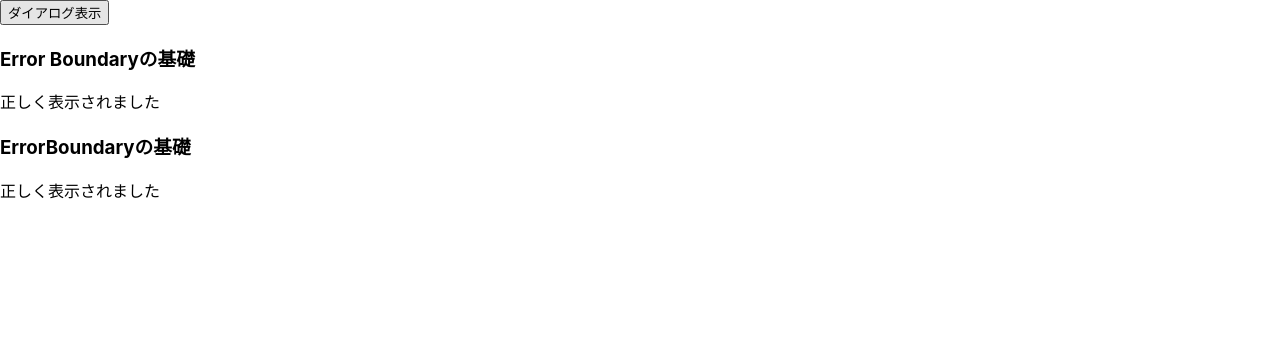
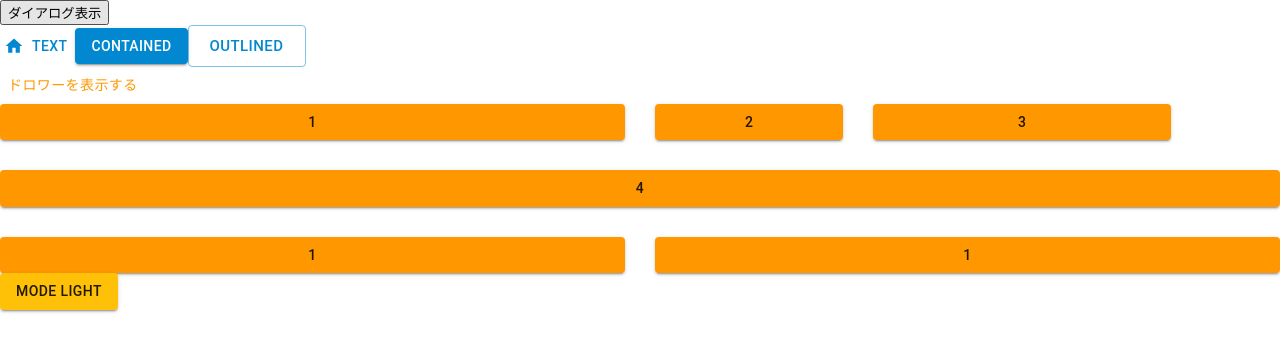
Before and after one commit to shunmakk/react-pratice-advance1, a React (Create React App) app: page / in a window 1280 px wide. Shown: the top 352 px of the page. Built offline with nearby package versions, Linux system fonts and the light colour scheme.

Commit message:
MUI続きまで

```diff
--- a/package.json
+++ b/package.json
@@ -5,6 +5,7 @@
   "dependencies": {
     "@emotion/react": "^11.11.3",
     "@emotion/style": "^0.8.0",
+    "@emotion/styled": "^11.11.0",
     "@mui/icons-material": "^5.15.7",
     "@mui/material": "^5.15.7",
     "@testing-library/jest-dom": "^5.17.0",
@@ -13,6 +14,7 @@
     "react": "^18.2.0",
     "react-dom": "^18.2.0",
     "react-error-boundary": "^4.0.12",
+    "react-hook-form": "^7.50.1",
     "react-scripts": "5.0.1",
     "web-vitals": "^2.1.4"
   },
--- /dev/null
+++ b/src/Components/Material.css
@@ -0,0 +1,3 @@
+.font{
+    text-transform: none;
+}
--- a/src/Components/MaterialBasic.js
+++ b/src/Components/MaterialBasic.js
@@ -0,0 +1,17 @@
+import React from 'react';
+import { Button } from '@mui/material';
+import { Home } from '@mui/icons-material';
+import './Material.css';
+
+const MaterialBasic = () => {
+  return (
+    <>
+      {/* startIcon プロパティにアイコンコンポーネントを指定する */}
+      <Button variant='text' color='info' startIcon={<Home />}>Text</Button>
+      <Button variant='contained'  color='info'>Contained</Button>
+      <Button variant='outlined' color='info' size='large'>Outlined</Button>
+    </>
+  );
+};
+
+export default MaterialBasic;
--- /dev/null
+++ b/src/Components/MaterialDrawer.js
@@ -0,0 +1,45 @@
+import { useState } from "react";
+import {Home, Mail , Info, AccountTree}  from '@mui/icons-material'
+import {Box, Button, Drawer, List, ListItem, ListItemButton, ListItemText, ListItemIcon} from '@mui/material'
+
+//表示用のメニュー
+const menu = [
+    {title: 'ホーム', href: 'home.html', icon: <Home />},
+    {title: 'お問い合わせ', href: 'contact.html', icon: <Mail />},
+    {title: '会社概要', href: 'comapany.html', icon: <Info />},
+    {title: 'サイトマップ', href: 'sitemap.html', icon: <AccountTree />}
+];
+
+
+const MaterialDrawer = () => {
+
+    //ドロワー開閉のためのフラグ
+    const [show, setShow] = useState(false);
+    //ボタンクリック時に呼び起こされるハンドラー
+    const handleDrew = () => setShow(!show);
+
+  return (
+    <>
+    <Button onClick={handleDrew}>ドロワーを表示する</Button>
+    <Drawer anchor="left" open={show}>
+     <Box sx={{height: '100vh'}} onClick={handleDrew}>
+        <List>
+       {/* あらかじめ用意された配列をメニューとして展開 */}
+       {menu.map(obj => {
+           return(
+               <ListItem key={obj.title}>
+                  <ListItemButton href={obj.href}>
+                 <ListItemIcon>{obj.icon}</ListItemIcon>
+                 <ListItemText primary={obj.title}/>
+                  </ListItemButton>
+               </ListItem>
+           )
+       })}
+       </List>
+     </Box>
+    </Drawer>
+    </>
+  )
+}
+
+export default MaterialDrawer
--- /dev/null
+++ b/src/Components/MaterialGrid.js
@@ -0,0 +1,29 @@
+import React from 'react';
+import { Button, Grid } from '@mui/material';
+
+const MaterialGrid = () => {
+  return (
+    <Grid container spacing={3}>
+      <Grid item xs={12} sm={9} md={6}>
+        <Button variant='contained' fullWidth>1</Button>
+      </Grid>
+      <Grid item xs={12} sm={3} md={2}>
+        <Button variant='contained' fullWidth>2</Button>
+      </Grid>
+      <Grid item xs={12} sm={12} md={3}>
+        <Button variant='contained' fullWidth>3</Button>
+      </Grid>
+      <Grid item xs={12}>
+        <Button variant='contained' fullWidth>4</Button>
+      </Grid>
+      <Grid item xs={6}>
+        <Button variant='contained' fullWidth>1</Button>
+      </Grid>
+      <Grid item xs={6}>
+        <Button variant='contained' fullWidth>1</Button>
+      </Grid>
+    </Grid>
+  );
+};
+
+export default MaterialGrid;
--- /dev/null
+++ b/src/Components/theme.js
@@ -0,0 +1,20 @@
+//MUIのテーマを定義する
+import { createTheme } from "@mui/material";
+import { green, orange } from "@mui/material/colors";
+
+
+const theme = createTheme({
+    //アプリで利用するカラーリングの設定
+    palette:{
+        primary: {
+        main:  orange[500],
+        },
+        secoundry: {
+         main:  green[500],
+        }
+    },
+    spacing: 10,
+})
+
+
+export default theme;
--- a/src/index.js
+++ b/src/index.js
@@ -3,18 +3,36 @@ import ReactDOM from 'react-dom/client';
 import './index.css';
 import reportWebVitals from './reportWebVitals';
 import PortalBasic from './Components/PortalBasic';
-import ErrorRoot from './Components/ErrorRoot';
-import ErrorRetryRoot from './Components/ErrorRetryRoot';
+// import ErrorRoot from './Components/ErrorRoot';
+// import ErrorRetryRoot from './Components/ErrorRetryRoot';
+import MaterialBasic from './Components/MaterialBasic';
+import MaterialDrawer from './Components/MaterialDrawer';
+import MaterialGrid from './Components/MaterialGrid';
+import { CssBaseline, ThemeProvider } from '@mui/material';
+import theme  from './Components/theme'
+import MaterialMode from './Components/MaterialMode';
+
 
 const root = ReactDOM.createRoot(document.getElementById('root'));
 root.render(
   <React.StrictMode>
+   {/* portalとerror系 エラー系はコメントアウト */}
    <>
    <div id="dialog"></div>
    <PortalBasic/>
    </>
-   <ErrorRoot/>
+   {/* <ErrorRoot/>
   <ErrorRetryRoot/>
+  {/* MUI */}
+  <ThemeProvider theme={theme}>
+  <CssBaseline/>
+  <MaterialBasic/>
+  <br></br>
+  <MaterialDrawer/>
+  <MaterialGrid/>
+  </ThemeProvider>
+  <MaterialMode/>
+
   </React.StrictMode>
 );
 
```
Also changed, not shown: 1 other file (tests, documents, lock files or other folders).
